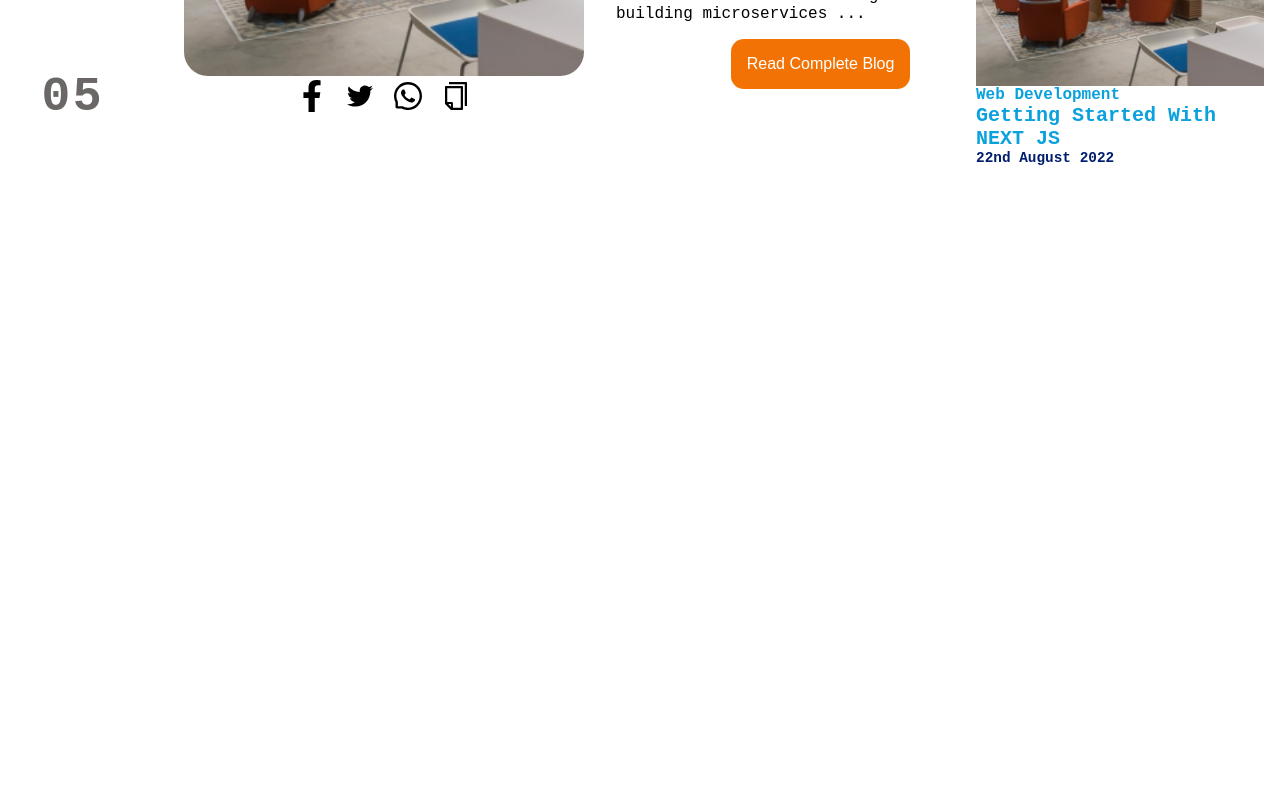
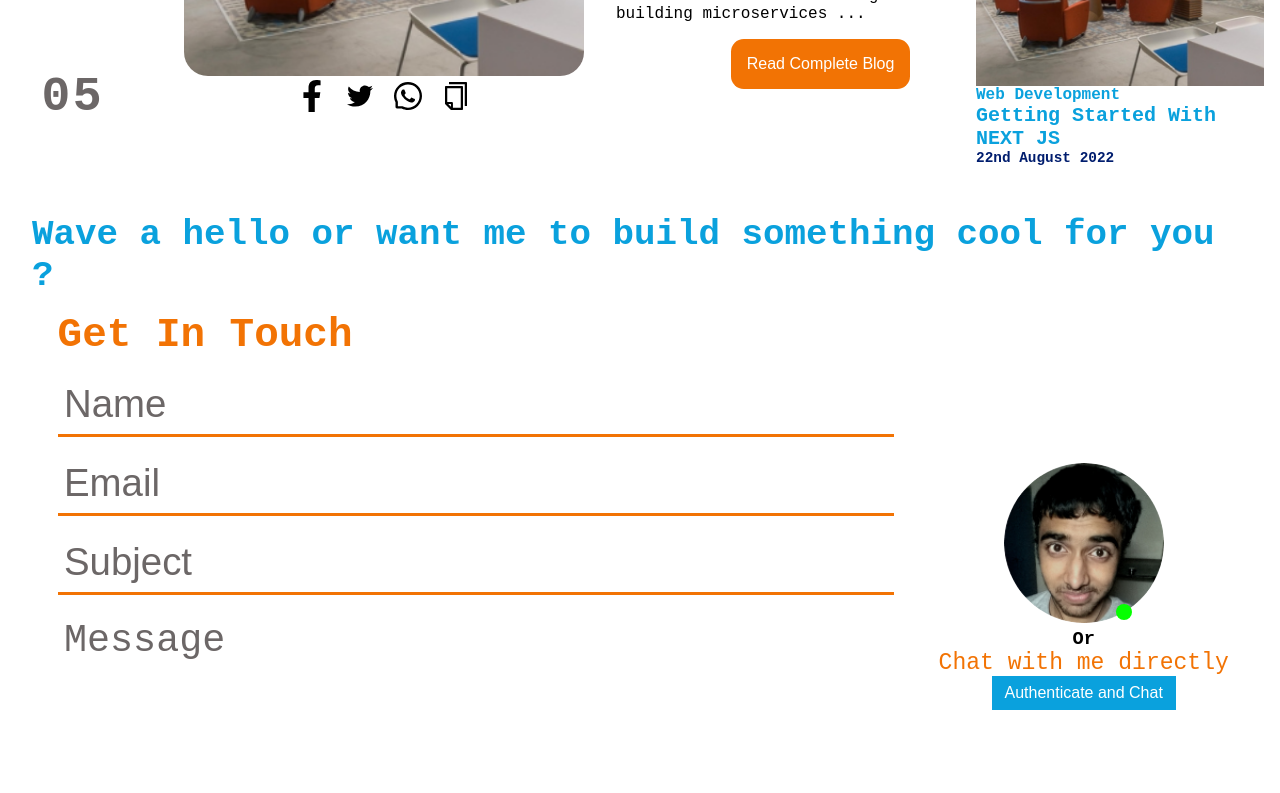
Before and after one commit to sedhha/next-js-pf-v2, a Next.js app: page / in a window 1280 px wide. Shown: the part 2000-2793 px from the top of the page. Before the commit the page ends 2182 px from the top, so only its background shows below. Built offline with nearby package versions, Linux system fonts and the light colour scheme.

Commit message:
Chat Window Initial Styling Started

```diff
--- a/components/HomePage/index.tsx
+++ b/components/HomePage/index.tsx
@@ -4,6 +4,7 @@ import Header from '@/v2/Header';
 import Intro from '@/v2/Intro';
 import Work from '@/v2/Work';
 import Blog from '@/v2/Blog';
+import Contact from '@/v2/Contact';
 
 export default function HomePage() {
 	const { darkMode } = useAppSelector((state) => state.navigation);
@@ -13,6 +14,7 @@ export default function HomePage() {
 			<Intro />
 			<Work />
 			<Blog />
+			<Contact />
 		</div>
 	);
 }
--- /dev/null
+++ b/components/v2/Contact/ChatWindow.tsx
@@ -0,0 +1,20 @@
+import React from 'react';
+import classes from './Contact.module.css';
+import LazyImage from '@/v2/common/LazyImage';
+import Circle from '@/v2/common/Circle';
+import { useAppDispatch } from '@/redux/hooks';
+import { updateInChatMode } from '@/slices/navigation.slice';
+
+const Contact = () => {
+	const dispatch = useAppDispatch();
+	return (
+		<section className={classes.ChatWindow}>
+			<div className={classes.TopNavigation}>
+				<h2>Chat Anonymously</h2>
+				<h2 onClick={() => dispatch(updateInChatMode(false))}>X</h2>
+			</div>
+		</section>
+	);
+};
+
+export default Contact;
--- /dev/null
+++ b/components/v2/Contact/Contact.module.css
@@ -0,0 +1,147 @@
+.ContactForm {
+	max-width: 100vw;
+	display: flex;
+	flex-direction: column;
+	padding: 2rem;
+	overflow-x: hidden;
+}
+
+.ContactForm > h1 {
+	font-size: clamp(0.5rem, var(--contact-header-text), 16rem);
+	font-weight: bold;
+	color: var(--light-blue);
+}
+
+.Form {
+	display: flex;
+	max-width: 100%;
+	height: 100%;
+}
+
+.FormSection {
+	display: flex;
+	flex-direction: column;
+	width: clamp(60vw, auto, 70vw);
+	row-gap: 2vh;
+	padding: 2vh 2vw;
+	flex: auto;
+}
+
+.FormSection > h1 {
+	font-size: clamp(0.5rem, var(--get-in-touch-header-text), 16rem);
+	color: var(--get-in-touch-color);
+}
+
+.InputContainer input,
+.InputContainer textarea {
+	border: none;
+	outline: none;
+	width: 100%;
+	font-size: var(--get-in-touch-input-font-size);
+	background-color: var(--background-color);
+	color: var(--input-field-text-placeholder-color);
+	border-bottom: 0.4vh solid var(--get-in-touch-color);
+	padding: 1vh 0.5vw;
+}
+
+.InputContainer input::placeholder,
+.InputContainer textarea::placeholder {
+	font-style: normal;
+	font-weight: 300;
+	font-size: var(--get-in-touch-input-font-size);
+	color: var(--input-field-text-placeholder-color);
+}
+
+.ButtonContainer {
+	width: 100%;
+	text-align: start;
+}
+
+.ButtonContainer > button {
+	border: none;
+	outline: none;
+	cursor: pointer;
+	background-color: var(--orange-button-color);
+	color: var(--orange-button-color-text);
+	padding: 1vh 2vw;
+	font-size: clamp(0.5rem, 2vh, 16rem);
+	width: fit-content;
+}
+
+.ChatDirectlyForm {
+	display: flex;
+	flex-direction: column;
+	min-height: 100%;
+	max-height: 100%;
+	padding: 0 1.5vw;
+    justify-content: center;
+    align-items: center;
+}
+
+.AvatarWithImage {
+	position: relative;
+}
+
+.AvatarWithImage img {
+    height: 20vh;
+	object-fit:contain;
+	object-position: center;
+	border-radius: 50%;
+}
+.Circle {
+    position: absolute;
+    left: 70%;
+    top: 85%;
+    height: 2.5vh;
+}
+
+.ChatDirectlyForm > h2 {
+	font-style: normal;
+	font-weight: 500;
+	font-size: 2vw;
+	color: var(--get-in-touch-color);
+}
+
+.ChatDirectlyForm > h2 {
+	font-style: normal;
+	font-weight: 500;
+	font-size: 1.8vw;
+}
+
+.ChatDirectlyForm > button {
+	border: none;
+	outline: none;
+	cursor: pointer;
+	background-color: var(--light-blue);
+	color: var(--orange-button-color-text);
+	padding: 1vh 1vw;
+	font-size: clamp(0.5rem, 2vh, 16rem);
+	width: fit-content;
+}
+
+.ChatWindow {
+	display: flex;
+	flex-direction: column;
+	min-height: 100%;
+	max-height: 100%;
+    justify-content: center;
+    align-items: center;
+    border: 2px solid red;
+}
+
+.TopNavigation h2 {
+	font-size: 2vh;
+	color: var(--anonymous-chat-header-color);
+	transition: var(--fade-transition);
+}
+
+.TopNavigation {
+	display: flex;
+	align-items: center;
+	padding: 1rem;
+	width: 100%;
+	background-color: var(--anonymous-chat-header-bg);
+	transition: var(--fade-transition);
+	justify-content: space-between;
+    width: 100%;
+}
--- /dev/null
+++ b/components/v2/Contact/index.tsx
@@ -0,0 +1,62 @@
+import React from 'react';
+import classes from './Contact.module.css';
+import LazyImage from '@/v2/common/LazyImage';
+import Circle from '@/v2/common/Circle';
+import dynamic from 'next/dynamic';
+import { useAppSelector, useAppDispatch } from '@/redux/hooks';
+import { updateInChatMode } from '@/slices/navigation.slice';
+
+const ChatWindow = dynamic(() => import('./ChatWindow'));
+
+const Contact = () => {
+	const { inChatMode } = useAppSelector((state) => state.navigation);
+	const dispatch = useAppDispatch();
+	return (
+		<section className={classes.ContactForm}>
+			<h1>Wave a hello or want me to build something cool for you ?</h1>
+			<div className={classes.Form}>
+				<section className={classes.FormSection}>
+					<h1>Get In Touch</h1>
+					<div className={classes.InputContainer}>
+						<input placeholder="Name" />
+						<div />
+					</div>
+					<div className={classes.InputContainer}>
+						<input placeholder="Email" type="email" />
+						<div />
+					</div>
+					<div className={classes.InputContainer}>
+						<input placeholder="Subject" />
+						<div />
+					</div>
+					<div className={classes.InputContainer}>
+						<textarea placeholder="Message" rows={4} />
+						<div />
+					</div>
+					<div className={classes.ButtonContainer}>
+						<button>Send</button>
+					</div>
+				</section>
+				{inChatMode ? (
+					<ChatWindow />
+				) : (
+					<section className={classes.ChatDirectlyForm}>
+						<React.Fragment>
+							<div className={classes.AvatarWithImage}>
+								<LazyImage src={'/chat-icon.png'} />
+								<Circle className={classes.Circle} />
+							</div>
+							<h3>Or</h3>
+							<h2>Chat with me directly</h2>
+							<button onClick={() => dispatch(updateInChatMode(true))}>
+								Authenticate and Chat
+							</button>
+						</React.Fragment>
+					</section>
+				)}
+			</div>
+		</section>
+	);
+};
+
+export default Contact;
--- a/components/v2/Intro/index.tsx
+++ b/components/v2/Intro/index.tsx
@@ -5,7 +5,7 @@ import LazyImage from '@/v2/common/LazyImage';
 
 const Intro = () => {
 	return (
-		<div className={classes.BodyModule}>
+		<section className={classes.BodyModule}>
 			<h1 className={classes.H1Main}>Artist By Birth, Engineer by Choice</h1>
 			<h2 className={classes.Intro}>
 				I am a <span>Full Stack Developer</span>
@@ -31,7 +31,7 @@ const Intro = () => {
 					and programmer of all time!
 				</h4>
 			</div>
-		</div>
+		</section>
 	);
 };
 
--- a/components/v2/Work/index.tsx
+++ b/components/v2/Work/index.tsx
@@ -6,7 +6,7 @@ import Card from '@/v2/common/Card';
 
 const Work = () => {
 	return (
-		<div className={classes.BodyModule}>
+		<section className={classes.BodyModule}>
 			<h1 className={classes.H1Main}>Work Experience</h1>
 			<div className={classes.WorkExperienceContainer}>
 				<SvgLeft height={50} />
@@ -17,7 +17,7 @@ const Work = () => {
 				</div>
 				<SvgRight height={50} />
 			</div>
-		</div>
+		</section>
 	);
 };
 
--- /dev/null
+++ b/components/v2/common/Circle/Circle.module.css
@@ -0,0 +1,6 @@
+.Circle {
+    background-color: var(--green);
+    height: 2vh;
+    aspect-ratio: 1;
+    border-radius: 50%;
+}
--- /dev/null
+++ b/components/v2/common/Circle/index.tsx
@@ -0,0 +1,21 @@
+import React from 'react';
+import classes from './Circle.module.css';
+
+type Props = {
+	size?: string;
+	color?: string;
+	className?: string;
+};
+const Circle = ({ size, color, className }: Props) => {
+	return (
+		<section
+			className={`${classes.Circle}${className ? ' ' + className : ''}`}
+			style={{
+				...(size && { height: size }),
+				...(color && { background: color })
+			}}
+		></section>
+	);
+};
+
+export default Circle;
--- a/styles/global.css
+++ b/styles/global.css
@@ -2,12 +2,14 @@
 	/* Constant Colors */
 	--light-blue: #0aa1dd;
 	--dark-blue: #001d6e;
+	--faded-dark-blue: #172752;
 	--blue-card-date-text-color: white;
 	--blue-card-description-text-color: white;
 	--white-card-date-text-color: var(--dark-blue);
 	--white-card-description-text-color: black;
 	--dark-gray: #6c6767;
 	--orange: #F27304;
+	--green: #05FF00;
 	/* Font Sizes */
 	--standard-headings: 3vmax;
 	--h1-text: 3.5vmax;
@@ -17,7 +19,11 @@
 	--h2-text: 3vmax;
 	--p-text: 2vmax;
 	--standard-headings-small: 1.5vmax;
+	--contact-header-text: 2.8vw;
+	--get-in-touch-header-text: 3.2vw;
 	--nav-button-max-width: 5vw;
+	--get-in-touch-input-font-size: 3vw;
+	--fade-transition: 0.3s ease-in all;
 }
 .lightMode {
 	font-family: 'Courier New', Courier, monospace;
@@ -34,6 +40,10 @@
 	--featured-blog-heading: var(--light-blue);
 	--orange-button-color: var(--orange);
 	--orange-button-color-text: white;
+	--input-field-text-placeholder-color: var(--dark-gray);
+	--get-in-touch-color: var(--orange);
+	--anonymous-chat-header-bg: var(--faded-dark-blue);
+	--anonymous-chat-header-color: white;
 }
 .darkMode {
 	font-family: 'Courier New', Courier, monospace;
@@ -50,6 +60,10 @@
 	--featured-blog-heading: var(--light-blue);
 	--orange-button-color: var(--orange);
 	--orange-button-color-text: white;
+	--input-field-text-placeholder-color: var(--dark-gray);
+	--get-in-touch-color: var(--orange);
+	--anonymous-chat-header-bg: var(--faded-dark-blue);
+	--anonymous-chat-header-color: white;
 }
 
 * {
```
Also changed, not shown: components/v2/Blog/index.tsx (+2 -79 lines).
